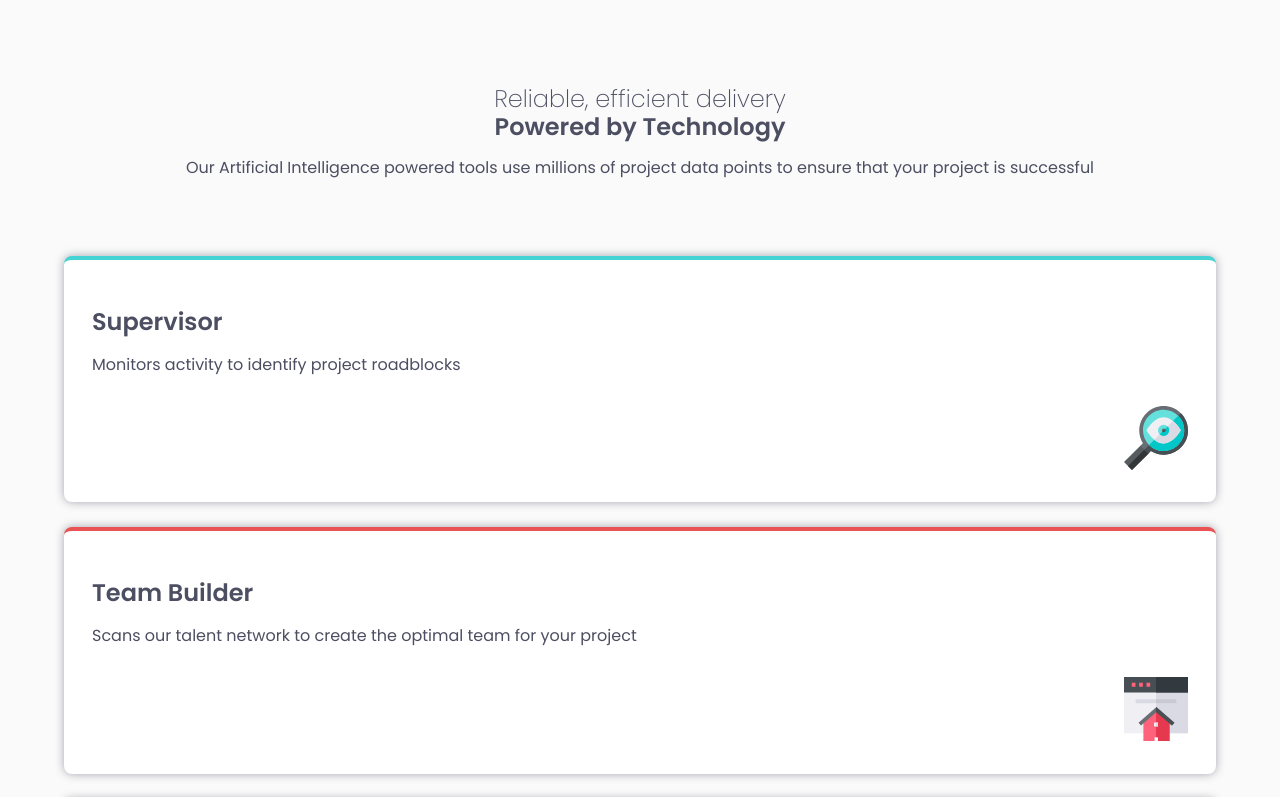
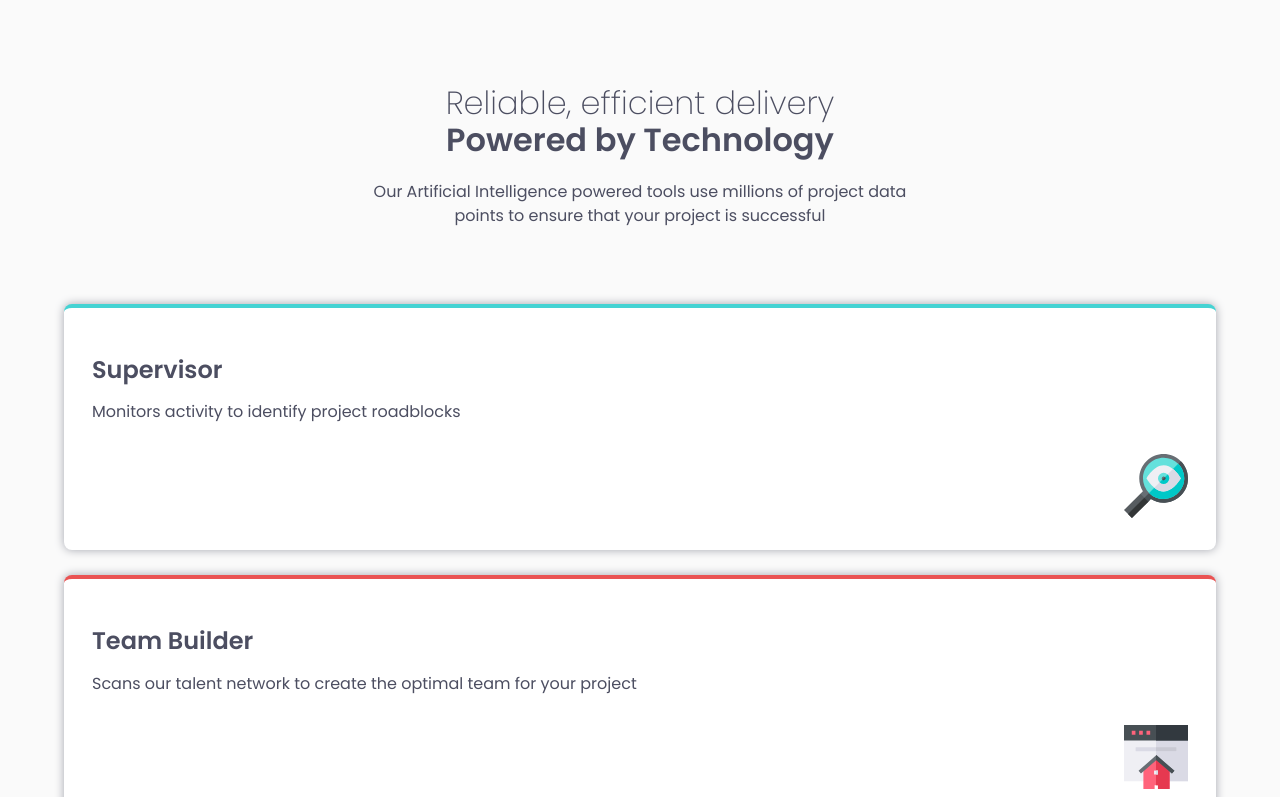
Before and after one commit to tdimnet/Four-card-feature-section, a plain HTML site: page index.html in a window 1280 px wide. Shown: the top 797 px of the page. Drawn offline with Linux system fonts and the light colour scheme.

Commit message:
Trying to dynamic update font size with screen width

```diff
--- a/css/main.css
+++ b/css/main.css
@@ -36,9 +36,12 @@ main {
     color: var(--very-dark-blue);
     margin-bottom: 4.75rem;
     text-align: center;
+    max-width: 33.75rem;
+    margin-left: auto;
+    margin-right: auto;
 
     h1 {
-        font-size: 1.5rem;
+        font-size: clamp(1.5rem, 2.5vw, 2.25rem);
         font-weight: var(--fw-extra-light);
 
         span {
```
